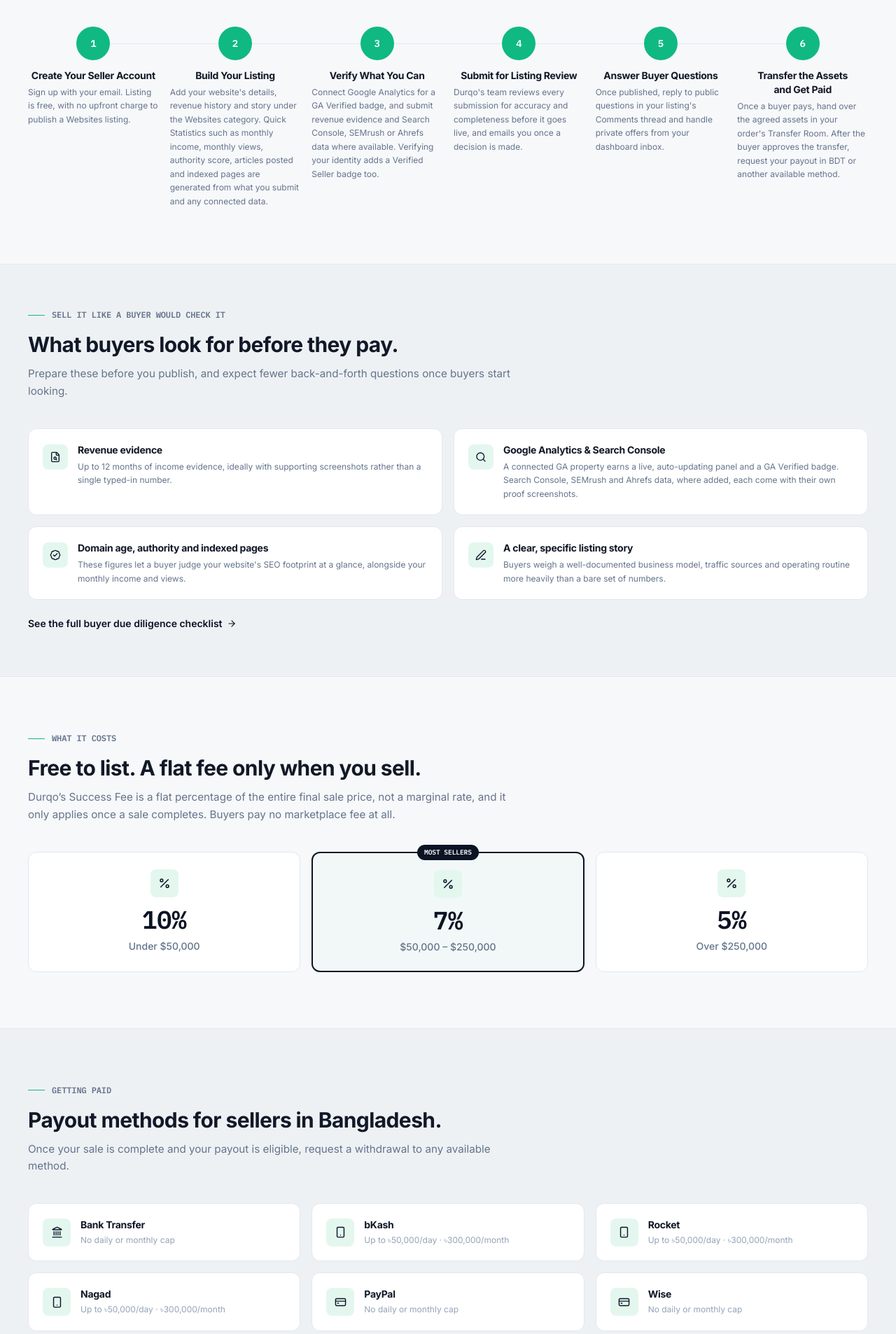
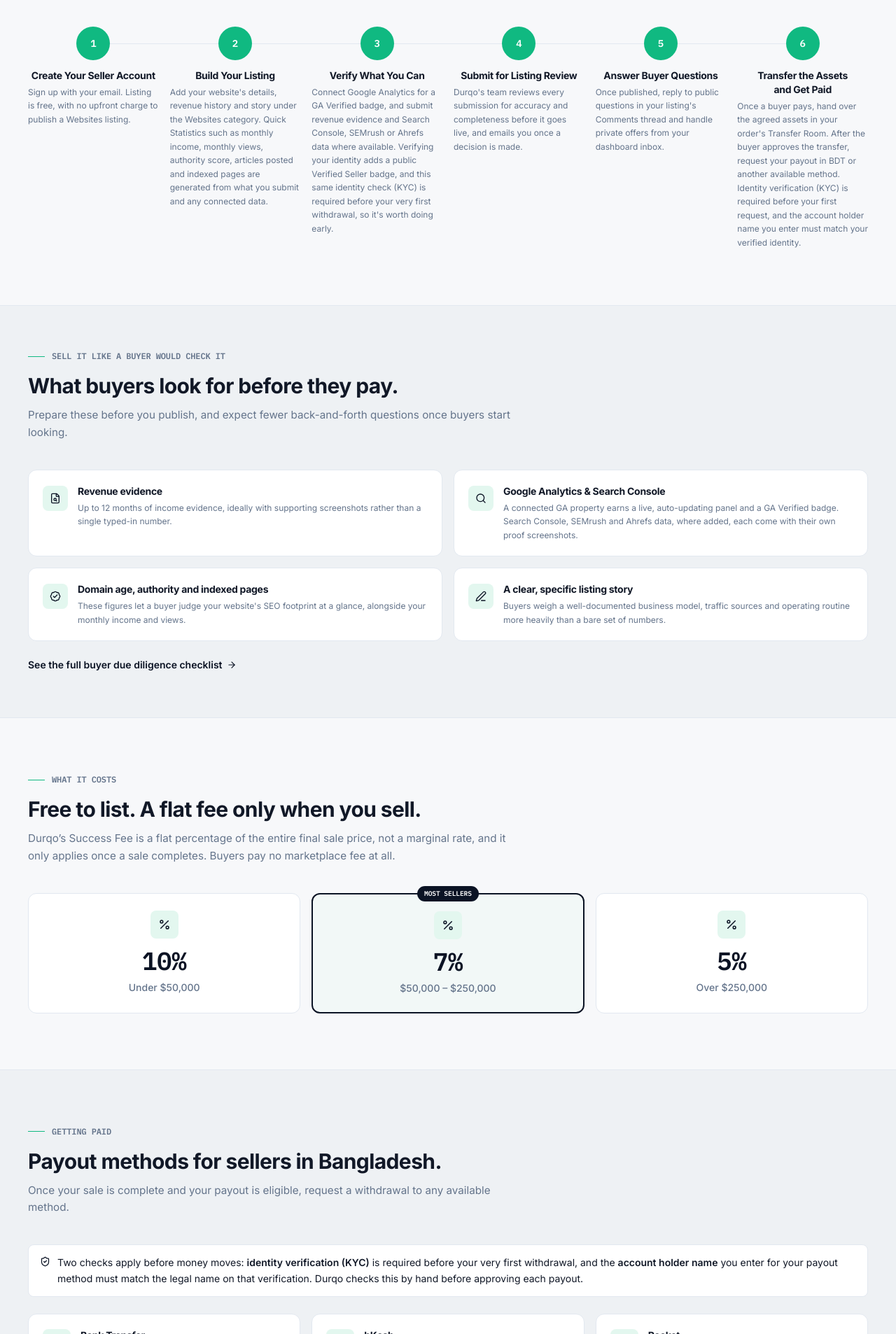
Before and after one commit to mdmanirmia/durqo-app, a Next.js app: page /how-to-sell-a-website-in-bangladesh in a window 1280 px wide. Shown: the part 1414-3320 px from the top of the page at 70% size. Built offline with nearby package versions, Linux system fonts and the light colour scheme; no server answers.

Commit message:
KYC copy: update how-to-sell-a-website-in-bangladesh/page.tsx

```diff
--- a/src/app/how-to-sell-a-website-in-bangladesh/page.tsx
+++ b/src/app/how-to-sell-a-website-in-bangladesh/page.tsx
@@ -54,6 +54,16 @@ import { SUCCESS_FEE_TIERS, fmtRate } from "@/lib/fees";
 //     a Websites listing and a Bangladeshi seller's payout options.
 // No visible breadcrumb nav, matching the same choice already made on this
 // page's sibling guides for consistency.
+//
+// Sep 22, 2026, same-day follow-up: per direct owner request to make the
+// KYC-before-first-withdrawal and payout-name-matching requirements
+// especially clear on this page specifically, split the single buried FAQ
+// answer that covered both into two separate, plainly-titled FAQs, added
+// an explicit KYC/name-match callout box above the payout methods grid,
+// and named both requirements directly in steps 3 and 6 of the seller
+// flow rather than only in the FAQ section. See claude/kyc-identity-
+// verification-and-buyer-verification-addendum.md for the underlying
+// system these describe.
 const META_TITLE = "How to Sell a Website in Bangladesh: Step-by-Step Guide | Durqo";
 const META_DESCRIPTION =
   "Learn how to list, price and sell a website in Bangladesh: what buyers check, Durqo's seller fee tiers, and how to get paid in BDT through bKash, Rocket, Nagad or bank.";
@@ -170,7 +180,7 @@ const SELLER_STEPS = [
   },
   {
     title: "Verify What You Can",
-    body: "Connect Google Analytics for a GA Verified badge, and submit revenue evidence and Search Console, SEMrush or Ahrefs data where available. Verifying your identity adds a Verified Seller badge too.",
+    body: "Connect Google Analytics for a GA Verified badge, and submit revenue evidence and Search Console, SEMrush or Ahrefs data where available. Verifying your identity adds a public Verified Seller badge, and this same identity check (KYC) is required before your very first withdrawal, so it's worth doing early.",
   },
   {
     title: "Submit for Listing Review",
@@ -182,7 +192,7 @@ const SELLER_STEPS = [
   },
   {
     title: "Transfer the Assets and Get Paid",
-    body: "Once a buyer pays, hand over the agreed assets in your order's Transfer Room. After the buyer approves the transfer, request your payout in BDT or another available method.",
+    body: "Once a buyer pays, hand over the agreed assets in your order's Transfer Room. After the buyer approves the transfer, request your payout in BDT or another available method. Identity verification (KYC) is required before your first request, and the account holder name you enter must match your verified identity.",
   },
 ];
 
@@ -272,7 +282,11 @@ const FAQ_GROUPS: FaqGroup[] = [
     items: [
       {
         question: "Is seller identity verification required?",
-        answer: "The public Verified Seller badge is optional, but the same identity check (KYC) is required before your very first payout, so most sellers complete it early. When you request a withdrawal, the account holder name you enter must also match your verified legal name, which Durqo checks by hand before approving the payout.",
+        answer: "The public Verified Seller badge is optional, but identity verification (KYC) itself is required before your very first payout, so most sellers complete it early from their dashboard's Verification page.",
+      },
+      {
+        question: "Does my payout account name need to match my verified identity?",
+        answer: "Yes. When you request a withdrawal, the account holder name you enter for your payout method must match the legal name on your identity verification. Durqo's team checks this by hand as part of reviewing every payout request.",
       },
       {
         question: "Does connecting Google Analytics help my listing?",
@@ -301,7 +315,8 @@ const FAQ_JSON_LD = {
     { q: "Can I get paid in BDT through bKash, Rocket or Nagad?", a: "Yes. Once your sale is complete and eligible for payout, you can withdraw to bKash, Rocket or Nagad, each capped at ৳50,000 per day and ৳300,000 per month independently, or to Bank Transfer, PayPal or Wise with no daily or monthly cap." },
     { q: "How long does a payout take?", a: "Eligible payout requests are normally reviewed and processed within an estimated 3-5 business days. The Available to Withdraw balance shown in your dashboard is already net of Durqo's Success Fee." },
     { q: "What if my buyer paid through Escrow.com?", a: "Escrow.com sales are paid out to you directly by Escrow.com under its own terms, not through Durqo's own withdrawal system." },
-    { q: "Is seller identity verification required?", a: "The public Verified Seller badge is optional, but the same identity check (KYC) is required before your very first payout, so most sellers complete it early. When you request a withdrawal, the account holder name you enter must also match your verified legal name, which Durqo checks by hand before approving the payout." },
+    { q: "Is seller identity verification required?", a: "The public Verified Seller badge is optional, but identity verification (KYC) itself is required before your very first payout, so most sellers complete it early from their dashboard's Verification page." },
+    { q: "Does my payout account name need to match my verified identity?", a: "Yes. When you request a withdrawal, the account holder name you enter for your payout method must match the legal name on your identity verification. Durqo's team checks this by hand as part of reviewing every payout request." },
     { q: "Does connecting Google Analytics help my listing?", a: "Yes. A connected GA property shows buyers a live, auto-updating panel and earns a GA Verified badge, an extra credibility signal." },
   ].map(({ q, a }) => ({ "@type": "Question", name: q, acceptedAnswer: { "@type": "Answer", text: a } })),
 };
@@ -538,6 +553,15 @@ export default function HowToSellAWebsiteInBangladeshPage() {
                 Once your sale is complete and your payout is eligible, request a withdrawal to any available method.
               </p>
             </div>
+            <div className="mb-6 flex items-start gap-2.5 rounded-lg border border-rule bg-paper-raised px-4 py-3.5">
+              <ShieldCheck size={15} className="mt-0.5 shrink-0 text-brand-strong" aria-hidden />
+              <p className="text-sm leading-relaxed text-ink">
+                Two checks apply before money moves: <span className="font-semibold">identity verification (KYC)</span>{" "}
+                is required before your very first withdrawal, and the <span className="font-semibold">account
+                holder name</span> you enter for your payout method must match the legal name on that verification.
+                Durqo checks this by hand before approving each payout.
+              </p>
+            </div>
             <div className="grid gap-4 sm:grid-cols-2 lg:grid-cols-3">
               {PAYOUT_METHODS.map(({ icon: Icon, name, cap }) => (
                 <div key={name} className="flex items-center gap-3.5 rounded-xl border border-rule bg-paper-raised p-5">
```
